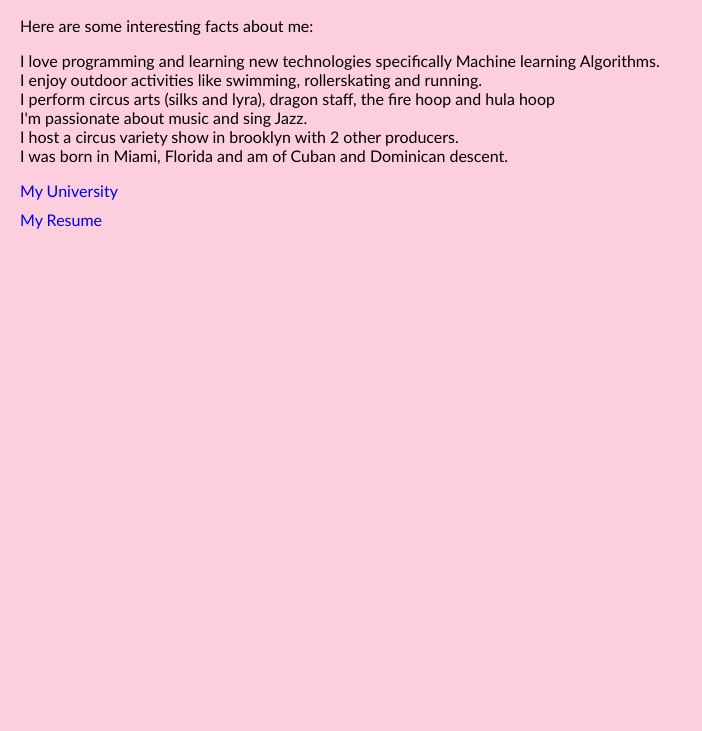
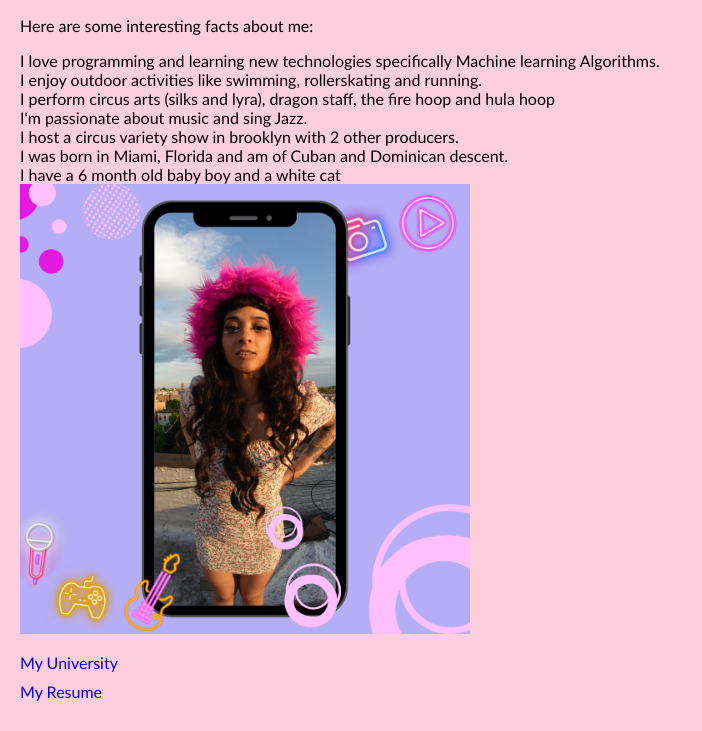
Before and after one commit to MVVENTO/mvvento.github.io, a plain HTML site: page index.html in a window 1280 px wide. Shown: the part 555-1286 px from the top of the page, without its empty margins (0-702 px from the left). Before the commit the page ends 814 px from the top, so only its background shows below. Drawn offline with Linux system fonts and the light colour scheme.

Commit message:
Update index.html

```diff
--- a/index.html
+++ b/index.html
@@ -19,6 +19,10 @@
         <li>I'm passionate about music and sing Jazz.</li>
         <li>I host a circus variety show in brooklyn with 2 other producers.</li>
         <li>I was born in Miami, Florida and am of Cuban and Dominican descent.</li>
+        <li>I have a 6 month old baby boy and a white cat </li>
+
+        <img src="Webinar.png" alt="Baby and cat" width="450" height="450">
+
     </ul>
     <a href="myUniversity.html">My University</a>
     <a href="resume.html">My Resume</a>
```
